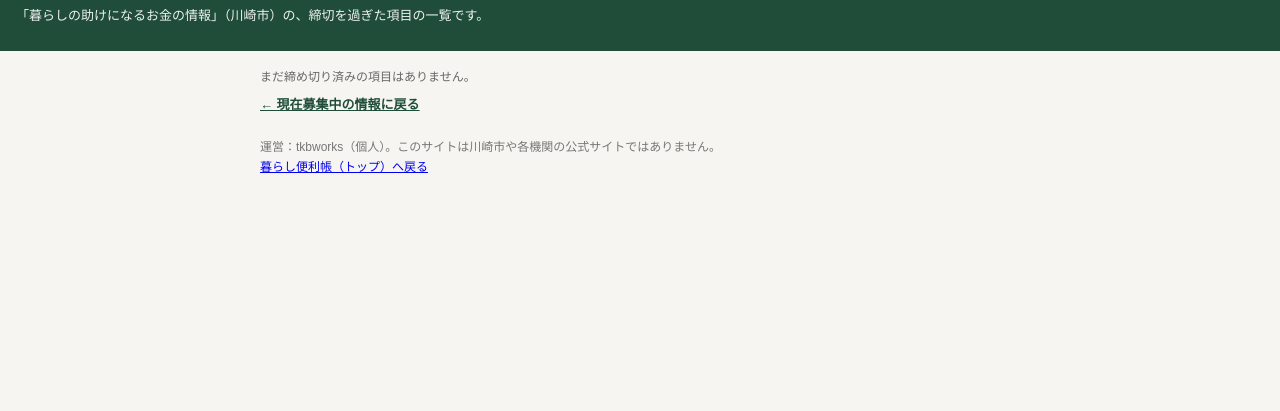
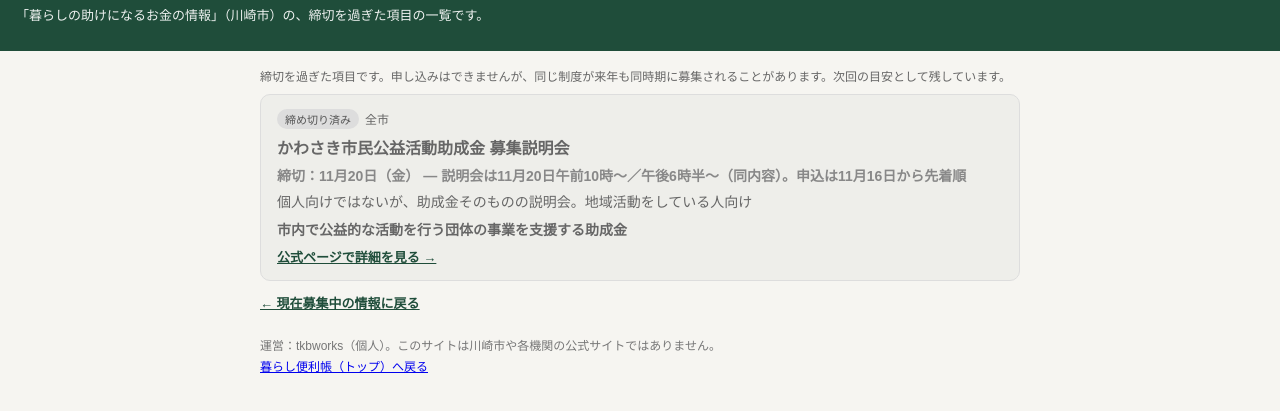
Before and after one commit to tkbworks/tkbworks.github.io, a plain HTML site: page kawasaki_money/archive.html in a window 1280 px wide. Shown: the part 57-468 px from the top of the page. Drawn offline with Linux system fonts and the light colour scheme.

Commit message:
締切済みをアーカイブへ移動（11/21）

```diff
--- a/kawasaki_money/archive.html
+++ b/kawasaki_money/archive.html
@@ -39,7 +39,15 @@
 </header>
 <main>
   <section>
-    <p class="sub">まだ締め切り済みの項目はありません。</p>
+    <p class="sub">締切を過ぎた項目です。申し込みはできませんが、同じ制度が来年も同時期に募集されることがあります。次回の目安として残しています。</p>
+    <div class="card past">
+    <div class="meta"><span class="badge past">締め切り済み</span>全市</div>
+    <h2>かわさき市民公益活動助成金 募集説明会</h2>
+    <div class="deadline">締切：11月20日（金） — 説明会は11月20日午前10時〜／午後6時半〜（同内容）。申込は11月16日から先着順</div>
+    <p class="summary">個人向けではないが、助成金そのものの説明会。地域活動をしている人向け</p>
+    <p class="amount">市内で公益的な活動を行う団体の事業を支援する助成金</p>
+    <p class="link"><a href="https://www.kawasaki-shiminkatsudo.or.jp/" target="_blank" rel="noopener">公式ページで詳細を見る →</a></p>
+    </div>
   </section>
   <p class="link"><a href="./index.html">← 現在募集中の情報に戻る</a></p>
 </main>
```
Also changed, not shown: kawasaki_money/index.html (+0 -8 lines).
